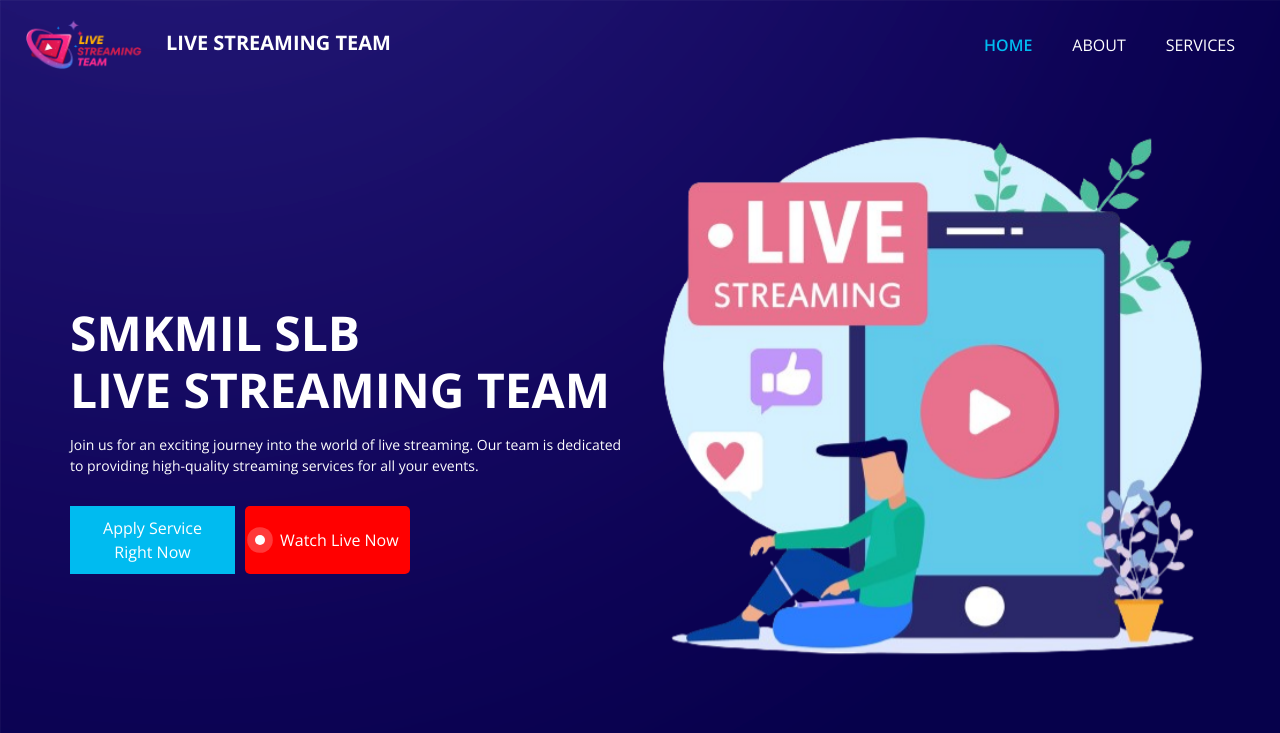
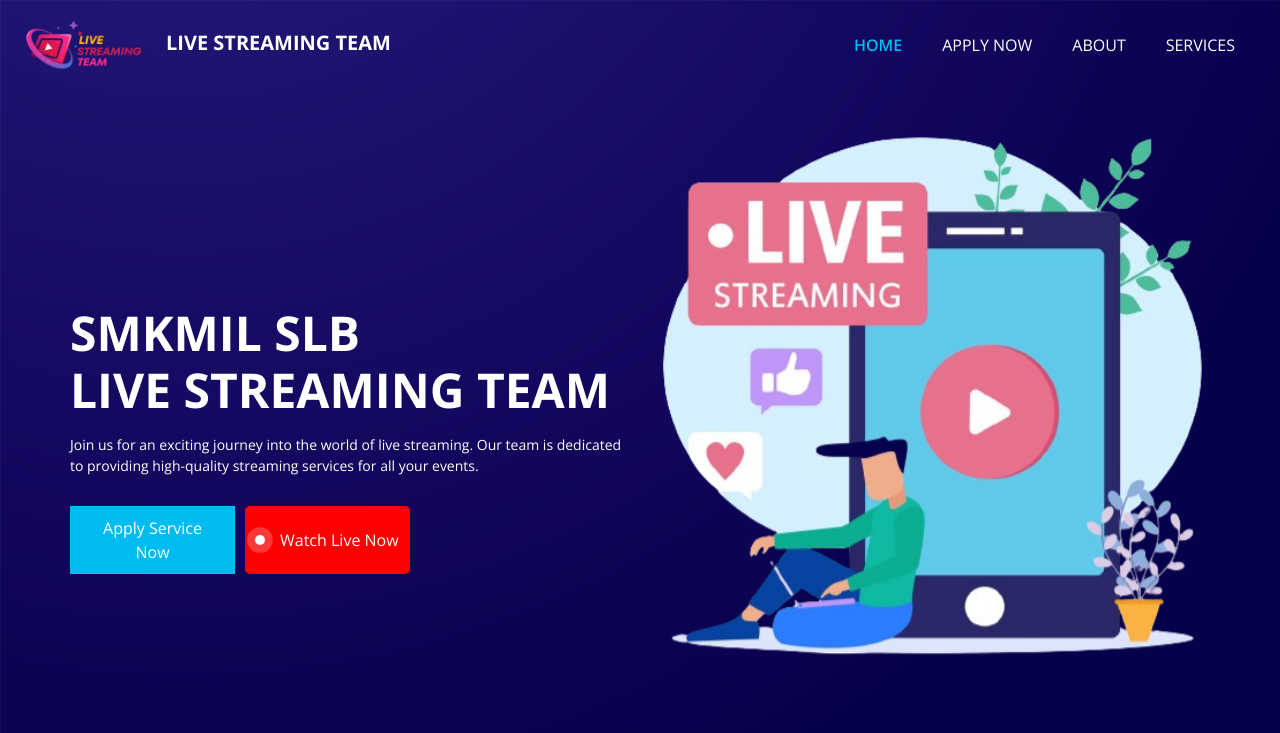
Before and after one commit to slbsmkmil/techteam, a plain HTML site: page index.html in a window 1280 px wide. Shown: the top 733 px of the page. Drawn offline with nearby package versions, Linux system fonts and the light colour scheme; some packages are replaced by stand-ins of ours; no server answers; a script that the page names is missing.

Commit message:
Update index.html

```diff
--- a/index.html
+++ b/index.html
@@ -123,6 +123,9 @@
                 <a class="nav-link" href="index.html">Home <span class="sr-only">(current)</span></a>
               </li>
               <li class="nav-item">
+                <a class="nav-link" href="https://smkmil.great-site.net/"> Apply Now</a>
+              </li>
+              <li class="nav-item">
                 <a class="nav-link" href="about.html"> About</a>
               </li>
               <li class="nav-item">
@@ -152,7 +155,7 @@
                     </p>
                     <div class="btn-box">
                       <a href="https://smkmil.great-site.net/" class="btn1">
-                        Apply Service Right Now
+                        Apply Service Now
                       </a>
                       <a href="live.html" class="btn1" target="_blank" style="color: #fff; background-color: #ff0000; display: flex; align-items: center; padding: 5px 10px; text-decoration: none; border-radius: 5px;">
                         <div class="live-dot" id="live-dot"></div>
```
